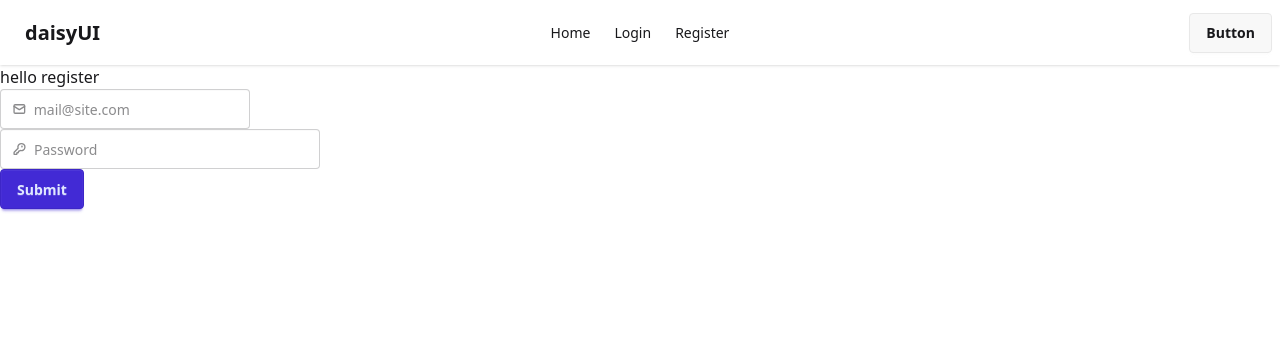
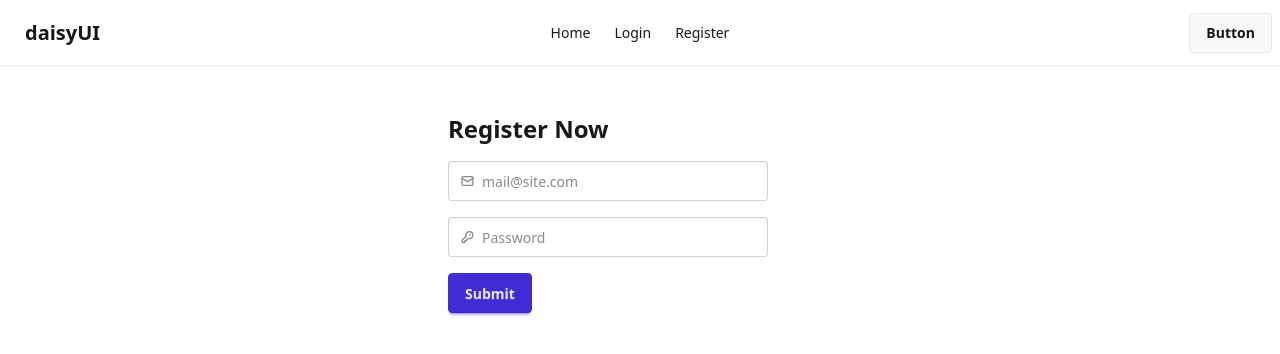
Before and after one commit to ahassh1/email-password-auth, a React (Vite) app: page /register in a window 1280 px wide. Shown: the top 354 px of the page. Built offline with nearby package versions, Linux system fonts and the light colour scheme.

Commit message:
create user using registration form to get data in clg or console

```diff
--- a/package.json
+++ b/package.json
@@ -11,6 +11,7 @@
   },
   "dependencies": {
     "@tailwindcss/vite": "^4.1.10",
+    "firebase": "^11.9.1",
     "react": "^19.1.0",
     "react-dom": "^19.1.0",
     "react-router": "^7.6.2",
--- a/src/components/Register/Register.jsx
+++ b/src/components/Register/Register.jsx
@@ -1,19 +1,28 @@
+import { createUserWithEmailAndPassword } from "firebase/auth";
 import React from "react";
+import { auth } from "../../firebase.init";
 
 const Register = () => {
-    const handleRegister = e =>{
+  const handleRegister = (e) => {
     e.preventDefault();
     const email = e.target.email.value;
     const password = e.target.password.value;
-        console.log(email,password);
-    }
+    console.log(email, password);
+
+    // create user
+    createUserWithEmailAndPassword(auth, email, password)
+    .then(result =>{
+      console.log(result);
+    })
+    .catch(error =>{
+      console.log(error);
+    })
+  };
   return (
-    <div>
-      <h3>hello register</h3>
+    <div className="max-w-sm mx-auto mt-12">
+      <h3 className="text-2xl font-bold mb-4">Register Now</h3>
       {/* email field  */}
-      <form onSubmit={handleRegister}>
-        <div className="join">
-          <div>
+      <form className="space-y-4" onSubmit={handleRegister}>
         <label className="input validator join-item">
           <svg
             className="h-[1em] opacity-50"
@@ -31,16 +40,15 @@ const Register = () => {
               <path d="m22 7-8.97 5.7a1.94 1.94 0 0 1-2.06 0L2 7"></path>
             </g>
           </svg>
-              <input type="email"
+          <input
+            type="email"
             name="email"
-            placeholder="mail@site.com" required />
+            placeholder="mail@site.com"
+            required
+          />
         </label>
-            <div className="validator-hint hidden">
-              Enter valid email address
-            </div>
-          </div>
+        <div className="validator-hint hidden">Enter valid email address</div>
 
-        </div>
         <br />
         {/* password field  */}
         <label className="input validator">
@@ -65,7 +73,7 @@ const Register = () => {
             name="password"
             required
             placeholder="Password"
-            minlength="8"
+            minLength="8"
             pattern="(?=.*\d)(?=.*[a-z])(?=.*[A-Z]).{8,}"
             title="Must be more than 8 characters, including number, lowercase letter, uppercase letter"
           />
--- /dev/null
+++ b/src/firebase.init.js
@@ -0,0 +1,23 @@
+//Danger: do not push config to public
+
+// Import the functions you need from the SDKs you need
+import { initializeApp } from "firebase/app";
+import { getAuth } from "firebase/auth";
+// TODO: Add SDKs for Firebase products that you want to use
+// https://firebase.google.com/docs/web/setup#available-libraries
+
+// Your web app's Firebase configuration
+const firebaseConfig = {
+  apiKey: "AIzaSyASqREfkoB7dorJN-LxHimz6vIu-ZC-IHo",
+  authDomain: "email-password-auth-6a529.firebaseapp.com",
+  projectId: "email-password-auth-6a529",
+  storageBucket: "email-password-auth-6a529.firebasestorage.app",
+  messagingSenderId: "263095798810",
+  appId: "1:263095798810:web:dbc525b48b12ff22e155a3"
+};
+
+// Initialize Firebase
+const app = initializeApp(firebaseConfig);
+
+// Initialize Firebase Authentication and get a reference to the service
+export const auth = getAuth(app);
```
Also changed, not shown: src/__auth__steps.js (added, +7 -0 lines), 1 other file (tests, documents, lock files or other folders). Lines whose indentation alone changed are shown as unchanged.
